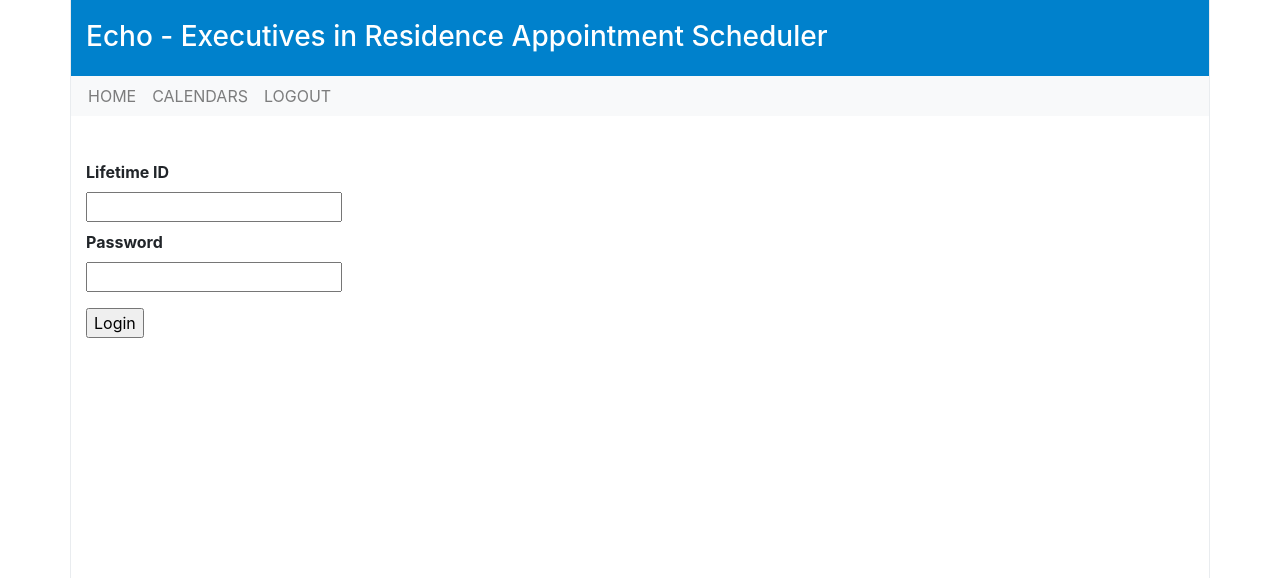
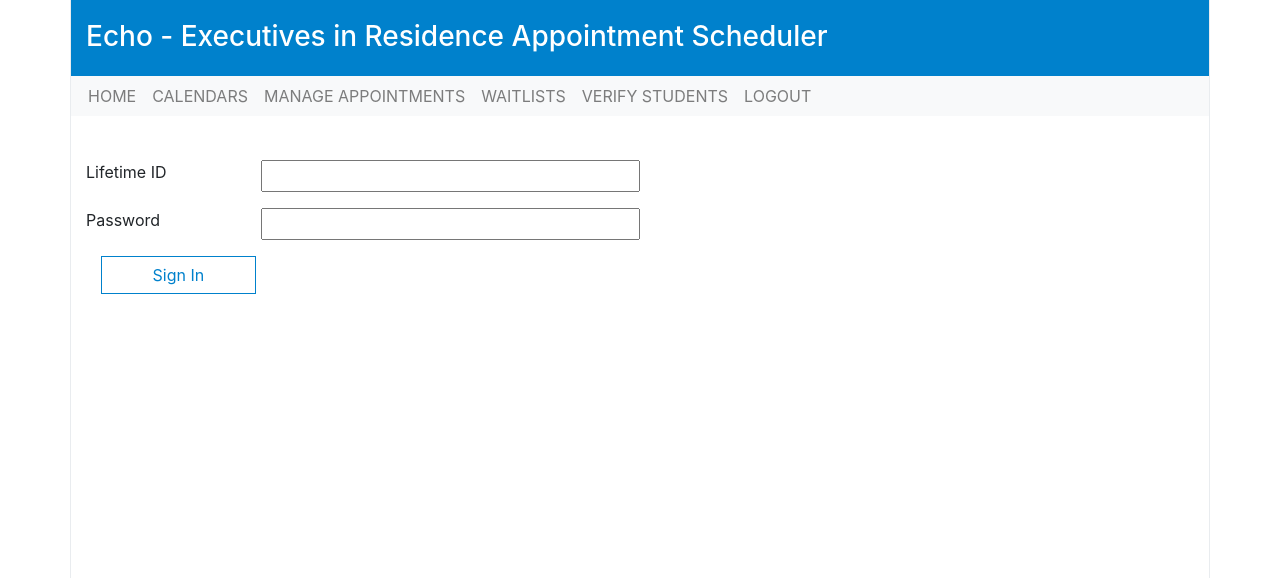
Before and after one commit to samanthaks/Echo, a Flask app: page /verificationMockLogin in a window 1280 px wide. Shown: the part 92-670 px from the top of the page. Run offline with Flask 2, Linux system fonts and the light colour scheme; some libraries are stand-ins or nearby versions.

Commit message:
more edits

```diff
--- a/app/routes/admin_route.py
+++ b/app/routes/admin_route.py
@@ -96,6 +96,14 @@ def create_meeting_v2():
         flash("Appointments Made!", category='success')
         return redirect(url_for('admin.manage_calendars'))
 
+@admin.route('/waitlists')
+def manage_waitlists():
+    return render_template('admin_waitlists.html')
+
+@admin.route('/meetings')
+def manage_appts():
+    return render_template('admin_appts.html')
+
 @admin.route('/logout')
 def logout():
     """User Logout"""
--- a/app/templates/admin_nav.html
+++ b/app/templates/admin_nav.html
@@ -15,21 +15,26 @@
                     CALENDARS
                 </a>
             </li>
-<!--             <li class="nav-item">
-                <a class="nav-link" href="#">
-                    MEETING REQUESTS
+            <li class="nav-item">
+                <a class="nav-link" href="{{ url_for('admin.manage_appts') }}">
+                    MANAGE APPOINTMENTS
                 </a>
-            </li> -->
-<!--             <li class="nav-item">
-                <a class="nav-link" href="#">
+            </li>
+            <li class="nav-item">
+                <a class="nav-link" href="{{ url_for('admin.manage_waitlists') }}">
                     WAITLISTS
                 </a>
-            </li> -->
+            </li>
 <!--             <li class="nav-item">
                 <a class="nav-link" href="#">
                     MEETING HISTORY
                 </a>
             </li> -->
+            <li class="nav-item">
+                <a class="nav-link" href="{{ url_for('admin.verification_mock') }}">
+                    VERIFY STUDENTS
+                </a>
+            </li>
             <li class="nav-item">
                 <a class="nav-link" href="{{ url_for('admin.logout') }}">
                     LOGOUT
--- a/app/templates/verification_mock.html
+++ b/app/templates/verification_mock.html
@@ -7,7 +7,11 @@
   <dl>
     {{ render_field(form.username) }}
   </dl>
-  <p><input type=submit value=Login></p>
+
+  <div class="col-lg-2">
+    <button class="btn-outline-cbs btn btn-block outline" type="submit">Search</button>
+  </div>
+
   </form>
   {% if data %}
   	<h4> Verified! </h4>
--- a/app/templates/verification_mock_login.html
+++ b/app/templates/verification_mock_login.html
@@ -4,11 +4,24 @@
 {% block content %}
 {% from "_formhelpers.html" import render_field %}
   <form method=post>
-  <dl>
+<!--   <dl>
     {{ render_field(form.username) }}
     {{ render_field(form.password) }}
-  </dl>
-  <p><input type=submit value=Login></p>
+  </dl> -->
+
+	<div class="form-group row">
+	    {{ form.username.label(class="col-lg-2") }}
+	    {{ form.username(class="col-lg-4") }}
+	</div>
+	<div class="form-group row">
+	    {{ form.password.label(class="col-lg-2") }}
+	    {{ form.password(class="col-lg-4", type="password") }}
+	</div>
+
+
+  	<div class="col-lg-2">
+  		<button class="btn-outline-cbs btn btn-block outline" type="submit">Sign In</button></a>
+  	</div>
   </form>
 
 {% endblock %}
```
Also changed, not shown: app/templates/admin_appts.html (added, +8 -0 lines), app/templates/admin_waitlists.html (added, +8 -0 lines).
